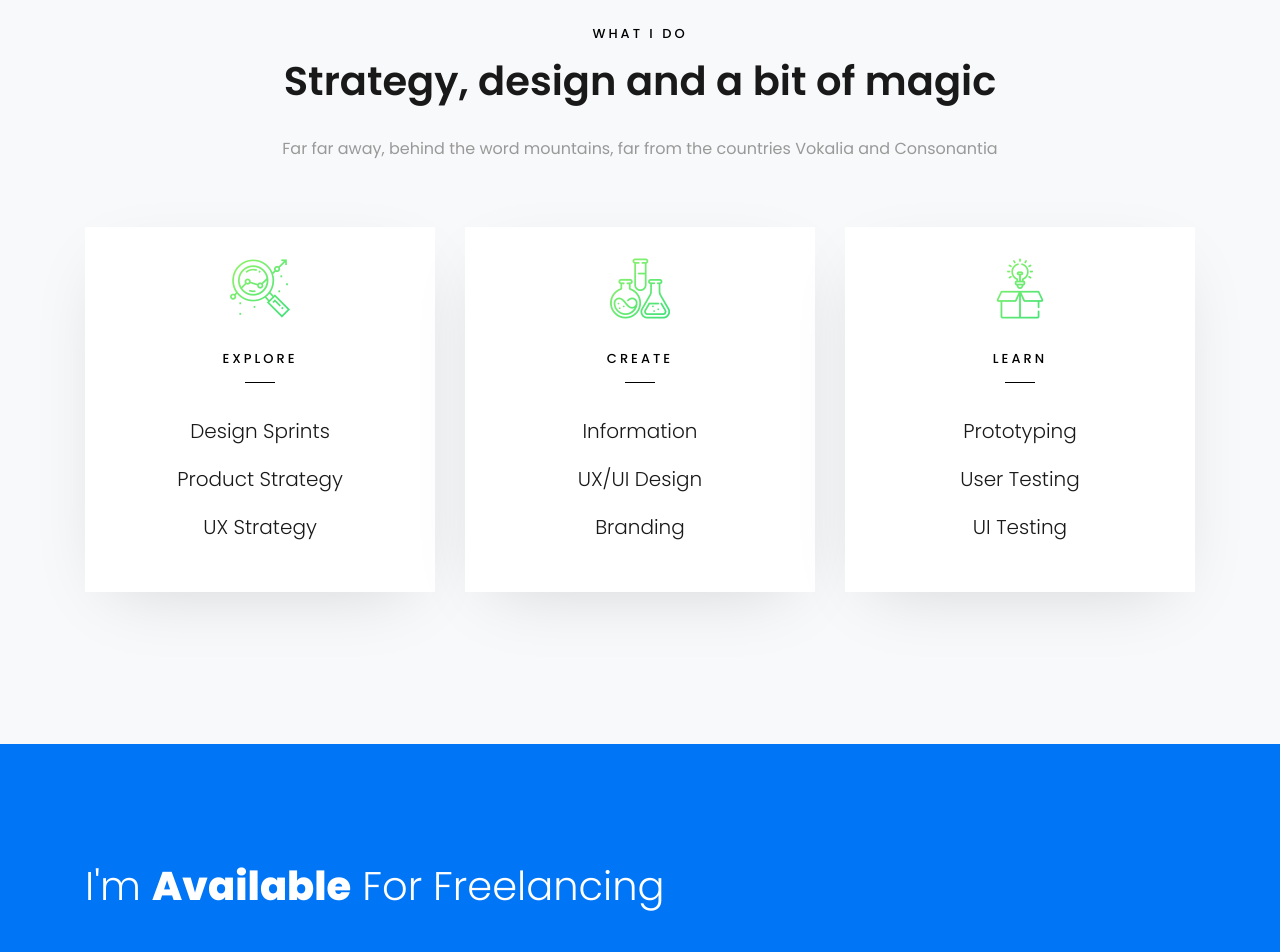
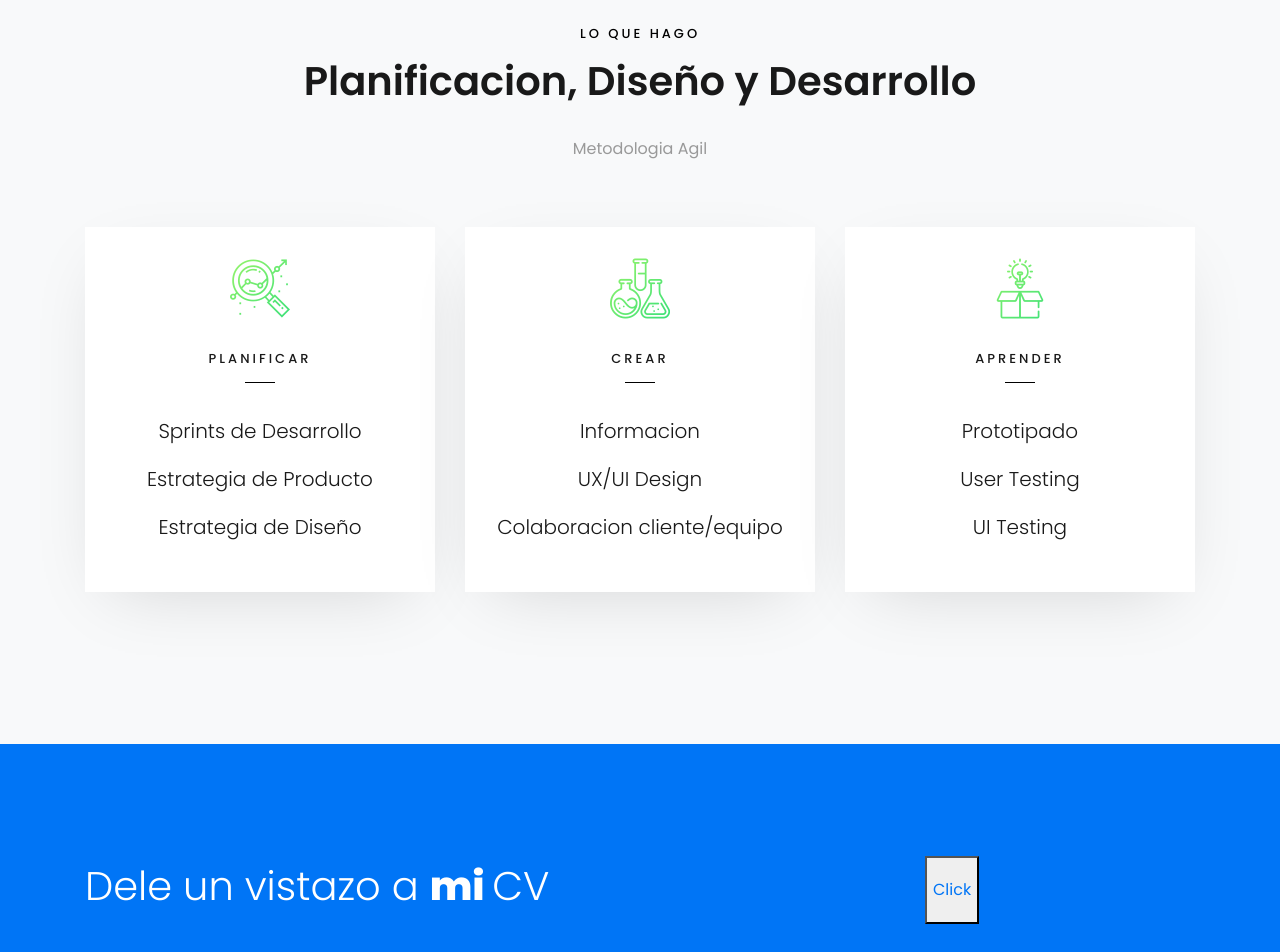
Before and after one commit to mi19her/Portafolio, a plain HTML site: page index.html in a window 1280 px wide. Shown: the part 2300-3252 px from the top of the page. Drawn offline with Linux system fonts and the light colour scheme; files whose address does not match are found by name.

Commit message:
retoques

```diff
--- a/index.html
+++ b/index.html
@@ -81,7 +81,7 @@
 	    					</a>
 		          	<div class="text">
 			            <h1 class="mb-4 mt-3"><span>Desarrolladora</span> Frond end</h1>
-			            <p><a href="#" class="btn-custom">Contratame</a></p>
+			            <p><a href="./images/cv.pdf" class="btn-custom">Contratame</a></p>
 		            </div>
 		          </div>
 	        	</div>
@@ -223,9 +223,9 @@
 				</div>
 				<div class="row justify-content-center py-5 mt-5">
           <div class="col-md-12 heading-section text-center ftco-animate">
-          	<span class="subheading">What I Do</span>
-            <h2 class="mb-4">Strategy, design and a bit of magic</h2>
-            <p>Far far away, behind the word mountains, far from the countries Vokalia and Consonantia</p>
+          	<span class="subheading">Lo que hago</span>
+			<h2 class="mb-4">Planificacion, Diseño y Desarrollo</h2>
+			<p>Metodologia Agil</p>
           </div>
         </div>
 
@@ -236,10 +236,10 @@
 								<i class="flaticon-analysis"></i>
 							</span>
 							<div class="desc">
-								<h3 class="mb-5"><a href="#">Explore</a></h3>
-								<h4>Design Sprints</h4>
-								<h4>Product Strategy</h4>
-								<h4>UX Strategy</h4>
+								<h3 class="mb-5">Planificar</h3>
+								<h4>Sprints de Desarrollo</h4>
+								<h4>Estrategia de Producto</h4>
+								<h4>Estrategia de Diseño</h4>
 							</div>
 						</div>
 					</div>
@@ -249,10 +249,10 @@
 								<i class="flaticon-flasks"></i>
 							</span>
 							<div class="desc">
-								<h3 class="mb-5"><a href="#">Create</a></h3>
-								<h4>Information</h4>
+								<h3 class="mb-5">Crear</h3>
+								<h4>Informacion</h4>
 								<h4>UX/UI Design</h4>
-								<h4>Branding</h4>
+								<h4>Colaboracion cliente/equipo</h4>
 							</div>
 						</div>
 					</div>
@@ -262,8 +262,8 @@
 								<i class="flaticon-ideas"></i>
 							</span>
 							<div class="desc">
-								<h3 class="mb-5"><a href="#">Learn</a></h3>
-								<h4>Prototyping</h4>
+								<h3 class="mb-5">Aprender</h3>
+								<h4>Prototipado</h4>
 								<h4>User Testing</h4>
 								<h4>UI Testing</h4>
 							</div>
@@ -277,11 +277,9 @@
 			<div class="container">
 				<div class="row">
 					<div class="col-md-8 col-lg-9 d-flex align-items-center ftco-animate">
-						<h2>I'm <span>Available</span> For Freelancing</h2>
+						<h2>Dele un vistazo a  <span>mi </span>CV </h2>
 					</div>
-					<!-- <div class="col-md-4 col-lg-3 d-flex align-items-center ftco-animate">
-						 <p class="mb-0"><a href="#" class="btn btn-white py-4 px-5">Contratame</a></p>
-					</div> -->
+					<button type="button" data-toggle="collapse"><a href="./images/cv.pdf" class="btn-custom">Click</a></button>
 				</div>
 			</div>
 		</section>
@@ -293,7 +291,7 @@
           <div class="col-md-12 heading-section text-center ftco-animate">
           	<span class="subheading">Logros</span>
             <h2 class="mb-4">Mis Proyectos</h2>
-            <p>Far far away, behind the word mountains, far from the countries Vokalia and Consonantia</p>
+            <p>Estos son todos los proyectos que he desarrollado</p>
           </div>
         </div>
     		<div class="row">
@@ -349,73 +347,6 @@
     		</div>
     	</div>
     </section>
-
-
-    <!-- <section class="ftco-section bg-light" id="blog-section">
-      <div class="container">
-        <div class="row justify-content-center mb-5 pb-5">
-          <div class="col-md-7 heading-section text-center ftco-animate">
-            <span class="subheading">Blog</span>
-            <h2 class="mb-4">Our Blog</h2>
-            <p>Far far away, behind the word mountains, far from the countries Vokalia and Consonantia</p>
-          </div>
-        </div>
-        <div class="row d-flex">
-          <div class="col-md-4 d-flex ftco-animate">
-          	<div class="blog-entry justify-content-end">
-              <a href="single.html" class="block-20" style="background-image: url('images/image_1.jpg');">
-              </a>
-              <div class="text mt-3 float-right d-block">
-              	<div class="d-flex align-items-center mb-3 meta">
-	                <p class="mb-0">
-	                	<span class="mr-2">March 23, 2019</span>
-	                	<a href="#" class="mr-2">Admin</a>
-	                	<a href="#" class="meta-chat"><span class="icon-chat"></span> 3</a>
-	                </p>
-                </div>
-                <h3 class="heading"><a href="single.html">Why Lead Generation is Key for Business Growth</a></h3>
-                <p>A small river named Duden flows by their place and supplies it with the necessary regelialia.</p>
-              </div>
-            </div>
-          </div>
-          <div class="col-md-4 d-flex ftco-animate">
-          	<div class="blog-entry justify-content-end">
-              <a href="single.html" class="block-20" style="background-image: url('images/image_2.jpg');">
-              </a>
-              <div class="text mt-3 float-right d-block">
-              	<div class="d-flex align-items-center mb-3 meta">
-	                <p class="mb-0">
-	                	<span class="mr-2">March 23, 2019</span>
-	                	<a href="#" class="mr-2">Admin</a>
-	                	<a href="#" class="meta-chat"><span class="icon-chat"></span> 3</a>
-	                </p>
-                </div>
-                <h3 class="heading"><a href="single.html">Why Lead Generation is Key for Business Growth</a></h3>
-                <p>A small river named Duden flows by their place and supplies it with the necessary regelialia.</p>
-              </div>
-            </div>
-          </div>
-          <div class="col-md-4 d-flex ftco-animate">
-          	<div class="blog-entry">
-              <a href="single.html" class="block-20" style="background-image: url('images/image_3.jpg');">
-              </a>
-              <div class="text mt-3 float-right d-block">
-              	<div class="d-flex align-items-center mb-3 meta">
-	                <p class="mb-0">
-	                	<span class="mr-2">March 23, 2019</span>
-	                	<a href="#" class="mr-2">Admin</a>
-	                	<a href="#" class="meta-chat"><span class="icon-chat"></span> 3</a>
-	                </p>
-                </div>
-                <h3 class="heading"><a href="single.html">Why Lead Generation is Key for Business Growth</a></h3>
-                <p>A small river named Duden flows by their place and supplies it with the necessary regelialia.</p>
-              </div>
-            </div>
-          </div>
-        </div>
-      </div>
-    </section> -->
-
     <section class="ftco-section contact-section ftco-no-pb" id="contact-section">
       <div class="container">
       	<div class="row justify-content-center mb-5 pb-3">
@@ -438,7 +369,7 @@
                 <textarea name="" id="" cols="30" rows="7" class="form-control" placeholder="Mensaje"></textarea>
               </div>
               <div class="form-group">
-                <input type="submit" value="Send Message" class="btn btn-primary py-3 px-5">
+                <input type="submit" value="Enviar Mensaje" class="btn btn-primary py-3 px-5">
               </div>
             </form>
 
@@ -466,18 +397,6 @@
 			</ul>
             </div>
           </div>
-          <!-- <div class="col-md">
-            <div class="ftco-footer-widget mb-4 ml-md-4">
-              <h2 class="ftco-heading-2">Links</h2>
-              <ul class="list-unstyled">
-                <li><a href="#"><span class="icon-long-arrow-right mr-2"></span>Home</a></li>
-                <li><a href="#"><span class="icon-long-arrow-right mr-2"></span>About</a></li>
-                <li><a href="#"><span class="icon-long-arrow-right mr-2"></span>Services</a></li>
-                <li><a href="#"><span class="icon-long-arrow-right mr-2"></span>Projects</a></li>
-                <li><a href="#"><span class="icon-long-arrow-right mr-2"></span>Contact</a></li>
-              </ul>
-            </div>
-          </div> -->
           <div class="col-md">
              <div class="ftco-footer-widget mb-4">
               <h2 class="ftco-heading-2">Services</h2>
```
Also changed, not shown: 1 other file.
